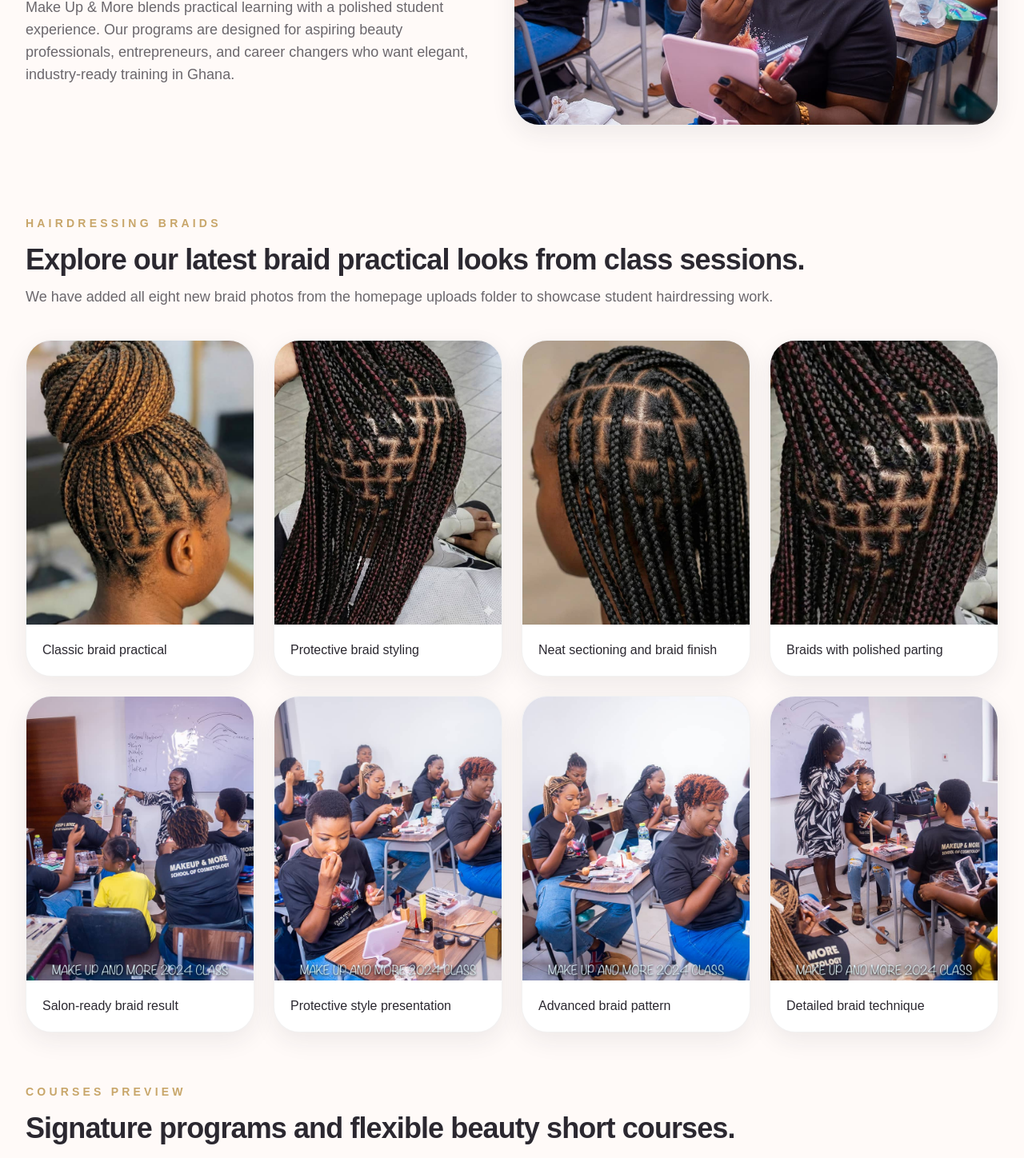
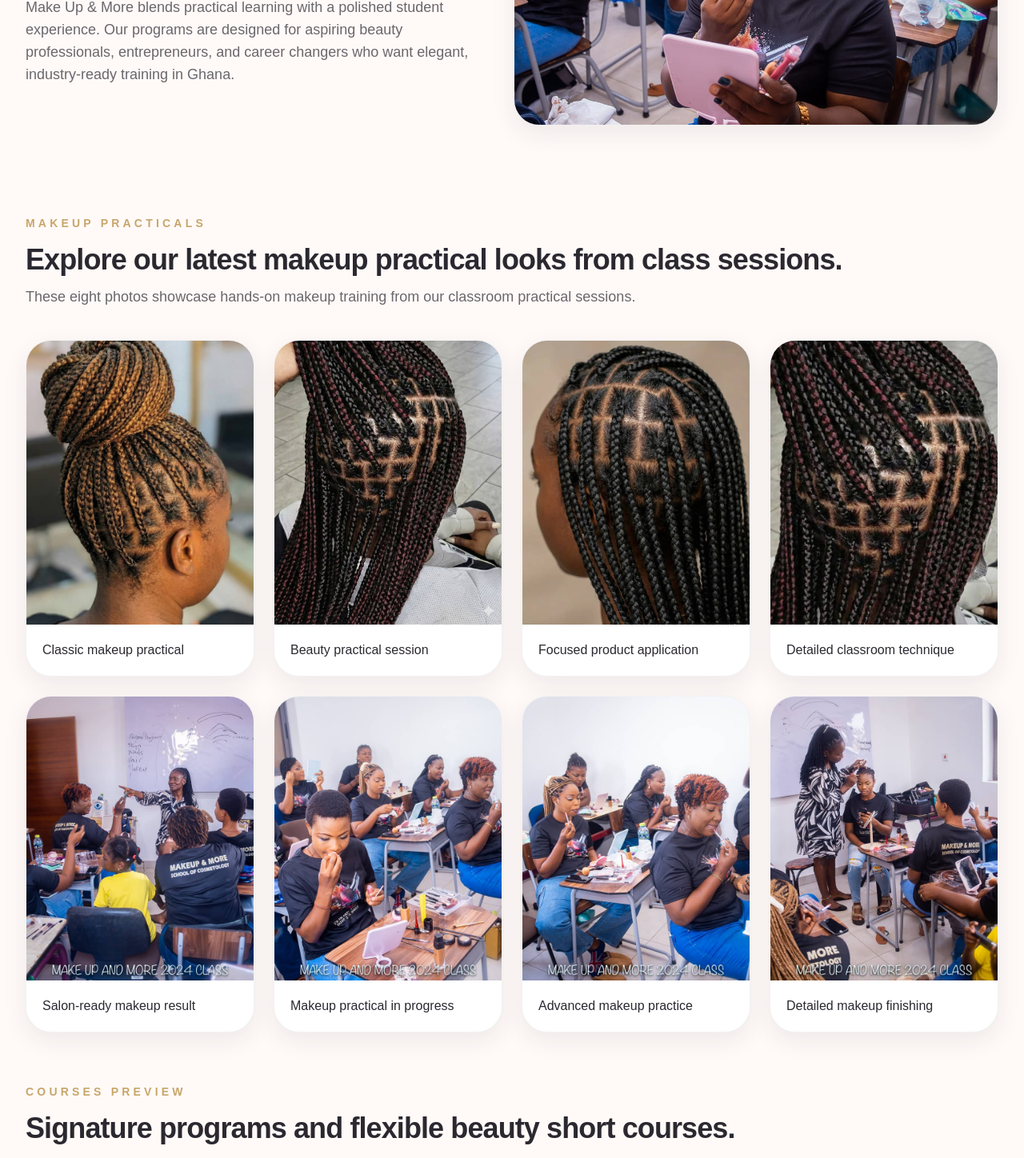
Before and after one commit to learngermanghana/email, a Next.js app: page / in a window 1280 px wide. Shown: the part 1711-3159 px from the top of the page at 80% size. Built offline with nearby package versions, Linux system fonts and the light colour scheme.

Commit message:
Relabel homepage braid showcase as makeup practicals

```diff
--- a/src/app/page.tsx
+++ b/src/app/page.tsx
@@ -114,9 +114,9 @@ export default function HomePage() {
 
       <section className="section-shell py-8">
         <SectionHeading
-          eyebrow="Hairdressing braids"
-          title="Explore our latest braid practical looks from class sessions."
-          description="We have added all eight new braid photos from the homepage uploads folder to showcase student hairdressing work."
+          eyebrow="Makeup practicals"
+          title="Explore our latest makeup practical looks from class sessions."
+          description="These eight photos showcase hands-on makeup training from our classroom practical sessions."
         />
         <div className="mt-10 grid gap-6 sm:grid-cols-2 xl:grid-cols-4">
           {homepageImages.braids.map((item) => (
--- a/src/data/media-library.ts
+++ b/src/data/media-library.ts
@@ -21,44 +21,44 @@ export const homepageImages = {
   ],
   braids: [
     {
-      title: 'Classic braid practical',
+      title: 'Classic makeup practical',
       src: '/uploads/homepage/hairdressing braids 1.jpeg',
-      alt: 'Student braid practical look 1'
+      alt: 'Student makeup practical look 1'
     },
     {
-      title: 'Protective braid styling',
+      title: 'Beauty practical session',
       src: '/uploads/homepage/hairdressing braids 2.jpeg',
-      alt: 'Student braid practical look 2'
+      alt: 'Student makeup practical look 2'
     },
     {
-      title: 'Neat sectioning and braid finish',
+      title: 'Focused product application',
       src: '/uploads/homepage/hairdressing braids 3.jpeg',
-      alt: 'Student braid practical look 3'
+      alt: 'Student makeup practical look 3'
     },
     {
-      title: 'Braids with polished parting',
+      title: 'Detailed classroom technique',
       src: '/uploads/homepage/hairdressing braids 4.jpeg',
-      alt: 'Student braid practical look 4'
+      alt: 'Student makeup practical look 4'
     },
     {
-      title: 'Salon-ready braid result',
+      title: 'Salon-ready makeup result',
       src: '/uploads/homepage/hairdressing braids 5.jpeg',
-      alt: 'Student braid practical look 5'
+      alt: 'Student makeup practical look 5'
     },
     {
-      title: 'Protective style presentation',
+      title: 'Makeup practical in progress',
       src: '/uploads/homepage/hairdressing braids 6.jpeg',
-      alt: 'Student braid practical look 6'
+      alt: 'Student makeup practical look 6'
     },
     {
-      title: 'Advanced braid pattern',
+      title: 'Advanced makeup practice',
       src: '/uploads/homepage/hairdressig braids 7.jpeg',
-      alt: 'Student braid practical look 7'
+      alt: 'Student makeup practical look 7'
     },
     {
-      title: 'Detailed braid technique',
+      title: 'Detailed makeup finishing',
       src: '/uploads/homepage/hairdressing braids 8.jpeg',
-      alt: 'Student braid practical look 8'
+      alt: 'Student makeup practical look 8'
     }
   ]
 } as const;
```
